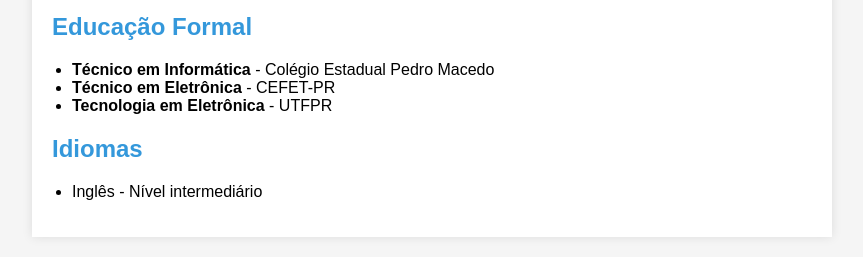
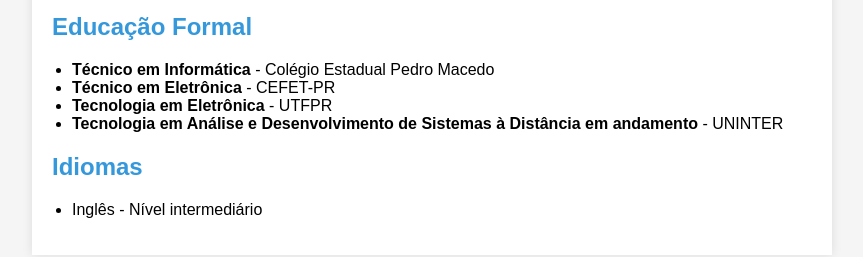
Before and after one commit to sergcrist/pratica, a plain HTML site: page formacao.html in a window 1280 px wide. Shown: the part 173-430 px from the top of the page, without its empty margins (208-1071 px from the left). Drawn offline with Linux system fonts and the light colour scheme.

Commit message:
Update formacao.html

```diff
--- a/formacao.html
+++ b/formacao.html
@@ -22,6 +22,7 @@
                 <li><strong>Técnico em Informática</strong> - Colégio Estadual Pedro Macedo</li>
                 <li><strong>Técnico em Eletrônica</strong> - CEFET-PR</li>
                 <li><strong>Tecnologia em Eletrônica</strong> - UTFPR</li>
+                <li><strong>Tecnologia em Análise e Desenvolvimento de Sistemas à Distância em andamento</strong> - UNINTER</li>
             </ul>
 
             <h2>Idiomas</h2>
```
